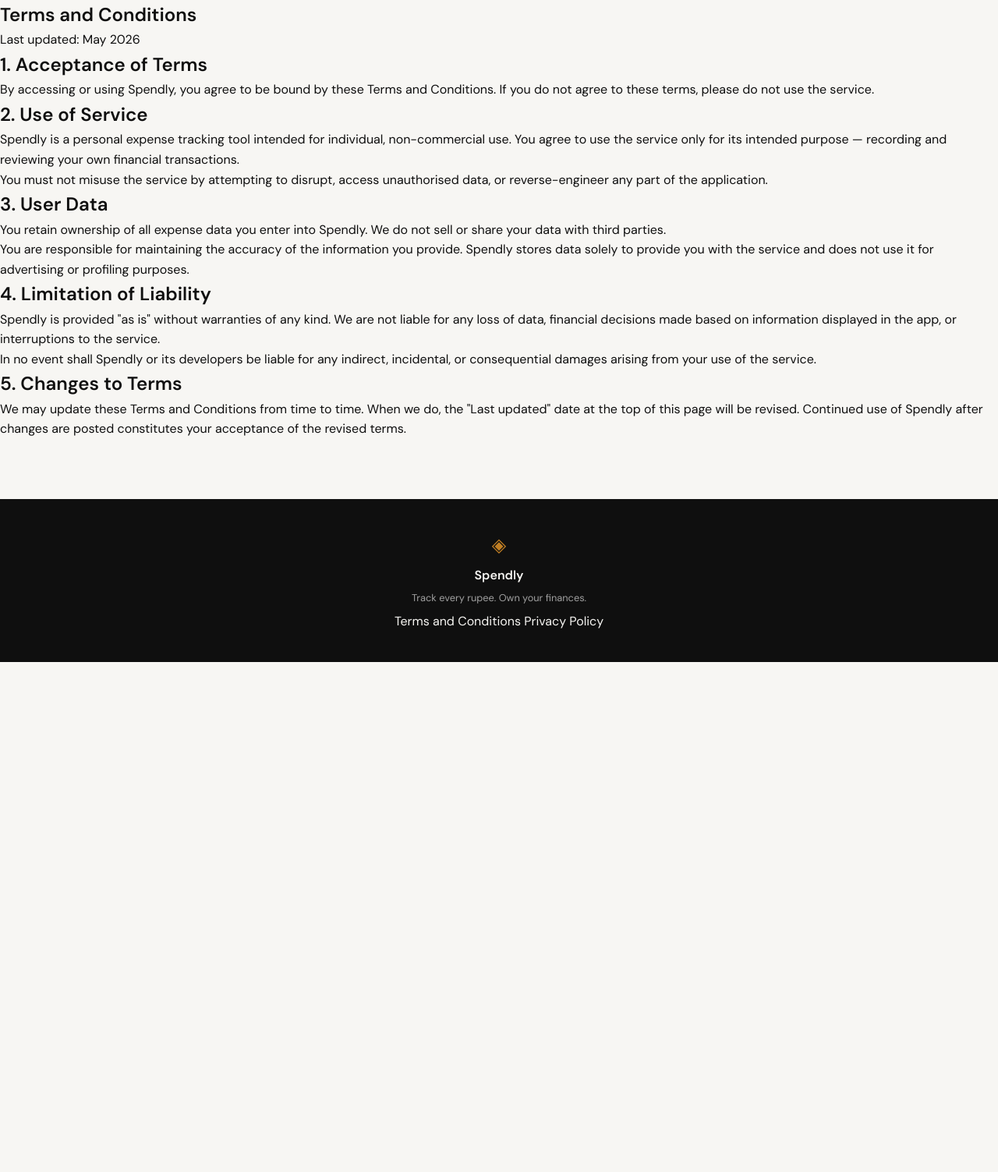
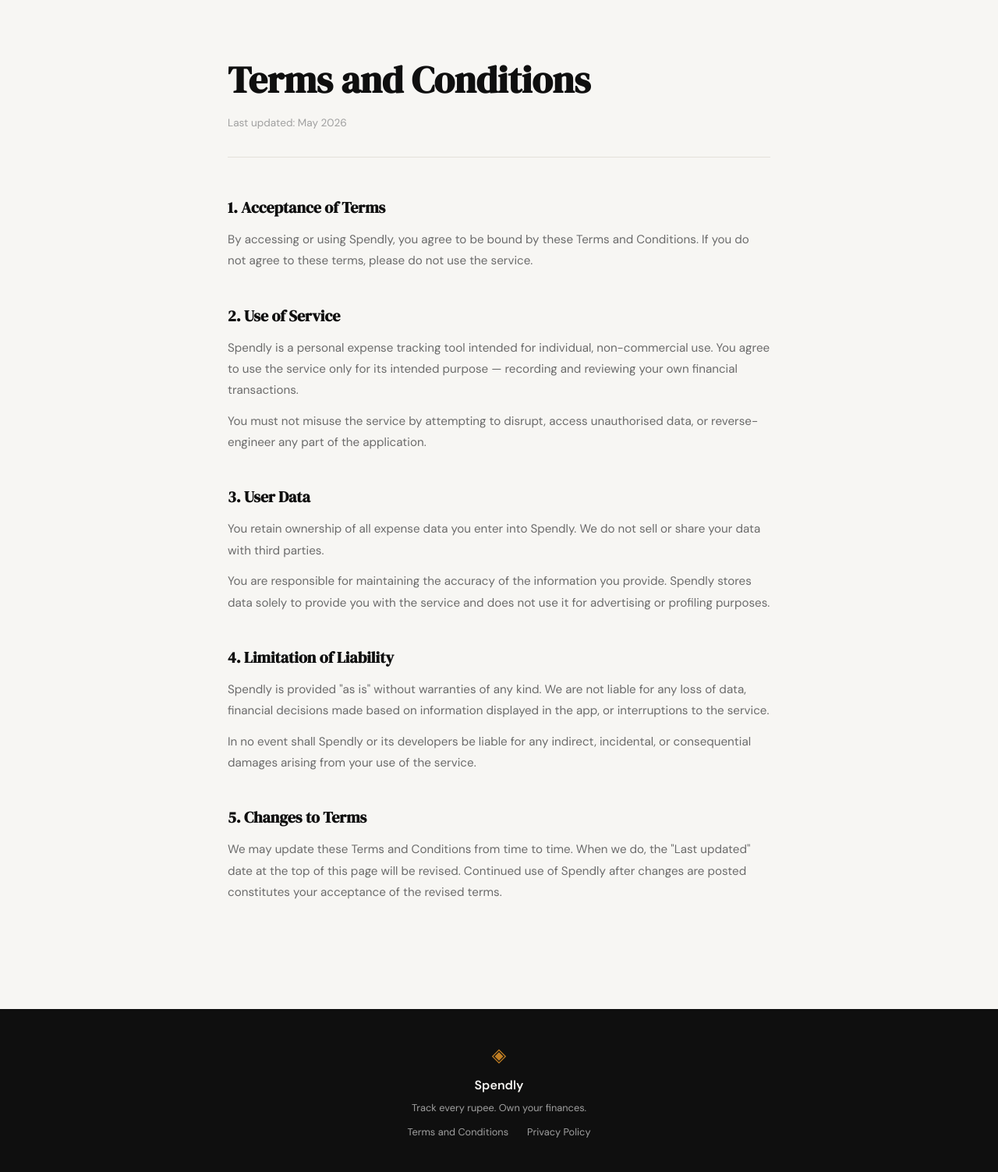
Before and after one commit to arvind15282/spendly, a Flask app: page /terms in a window 1280 px wide. Shown: the part 61-1564 px from the top of the page at 78% size. Before the commit the page ends 910 px from the top, so only its background shows below. Run offline with Flask 3, Linux system fonts and the light colour scheme.

Commit message:
landing: add terms and conditions page and route

```diff
--- a/expense-tracker/static/css/style.css
+++ b/expense-tracker/static/css/style.css
@@ -507,6 +507,65 @@ a { color: inherit; text-decoration: none; }
     color: var(--ink-faint);
 }
 
+.footer-links {
+    display: flex;
+    gap: 1.5rem;
+    margin-top: 0.25rem;
+}
+
+.footer-links a {
+    font-size: 0.8rem;
+    color: var(--ink-faint);
+    transition: color 0.2s;
+}
+
+.footer-links a:hover { color: var(--paper); }
+
+/* ------------------------------------------------------------------ */
+/* Legal pages (Terms, Privacy)                                        */
+/* ------------------------------------------------------------------ */
+
+.legal-page {
+    padding: 4rem 2rem 6rem;
+    max-width: 760px;
+    margin: 0 auto;
+}
+
+.legal-title {
+    font-family: var(--font-display);
+    font-size: clamp(2rem, 4vw, 3rem);
+    color: var(--ink);
+    margin-bottom: 0.4rem;
+}
+
+.legal-updated {
+    font-size: 0.85rem;
+    color: var(--ink-faint);
+    margin-bottom: 3rem;
+    padding-bottom: 2rem;
+    border-bottom: 1px solid var(--border);
+}
+
+.legal-section {
+    margin-bottom: 2.5rem;
+}
+
+.legal-section h2 {
+    font-family: var(--font-display);
+    font-size: 1.25rem;
+    color: var(--ink);
+    margin-bottom: 0.75rem;
+}
+
+.legal-section p {
+    font-size: 0.95rem;
+    color: var(--ink-muted);
+    line-height: 1.8;
+    margin-bottom: 0.75rem;
+}
+
+.legal-section p:last-child { margin-bottom: 0; }
+
 /* ------------------------------------------------------------------ */
 /* Responsive                                                          */
 /* ------------------------------------------------------------------ */
```
